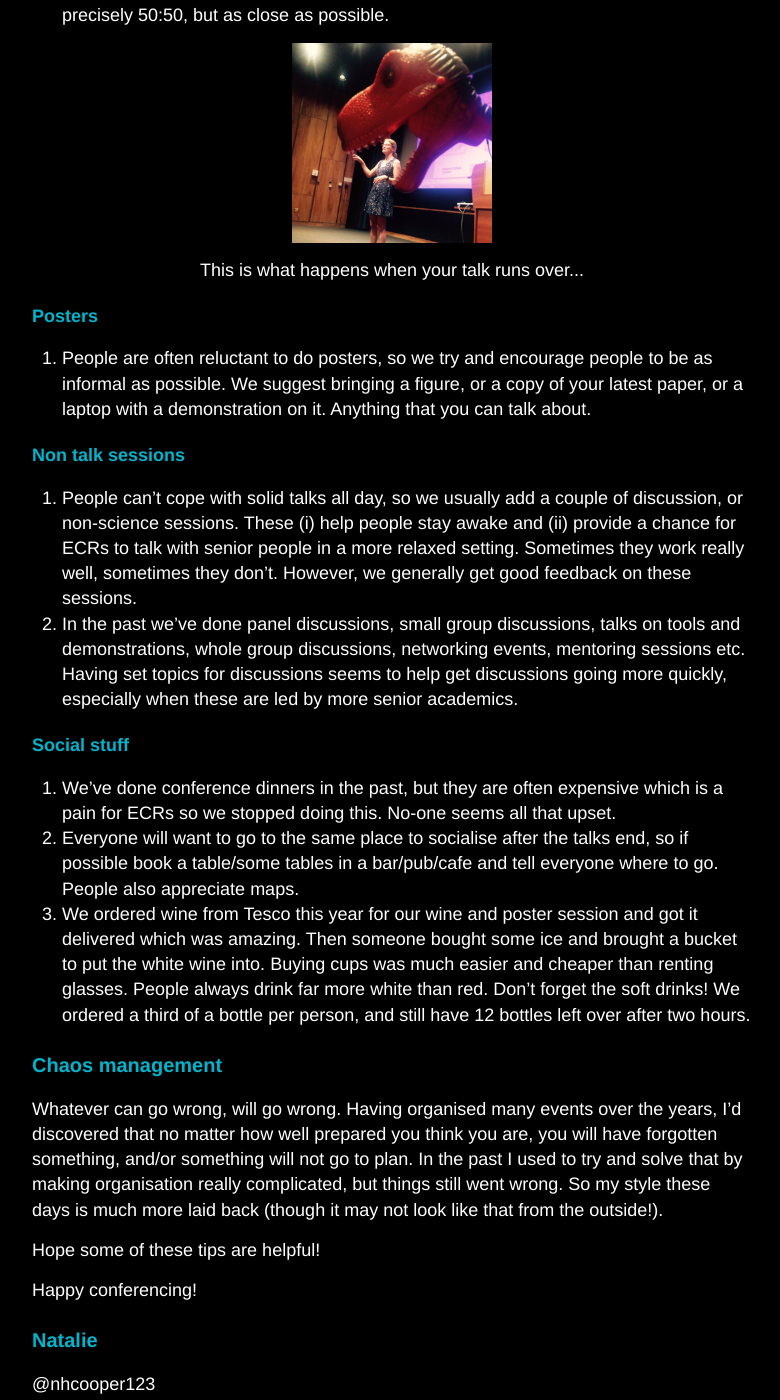
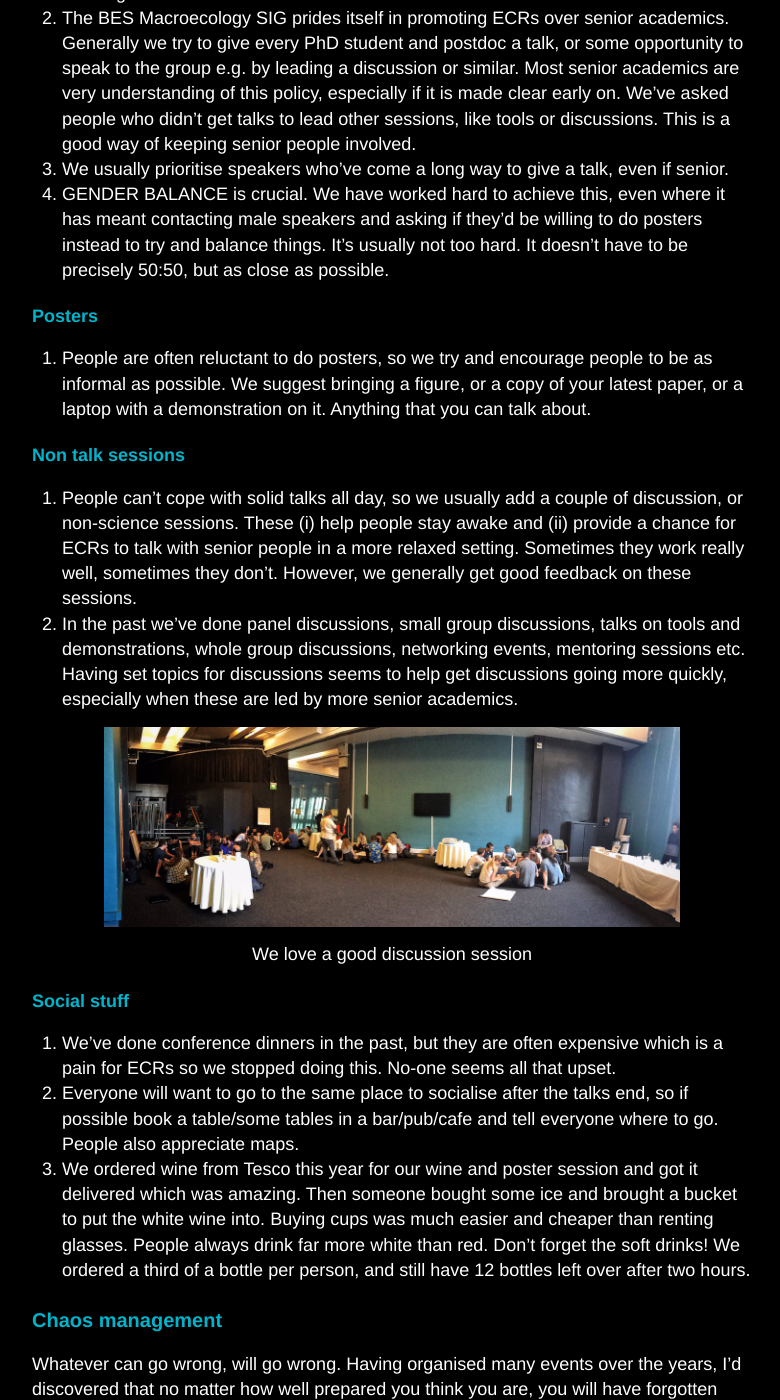
Before and after one commit to macromuseum/macromuseum.github.io, a Jekyll site: the page built from _posts/2017-07-21-organising-conferences.md, in a window 1280 px wide and 1400 px high, scrolled down 3000 px. Shown: the whole window, without its empty margins (248-1028 px from the left). Built offline with Jekyll 4.4.1, drawn with Linux system fonts in a browser that asks for light colours; some of the changed text lies outside the part shown.

Commit message:
Add extra pic to conference blog

```diff
--- a/_posts/2017-07-21-organising-conferences.md
+++ b/_posts/2017-07-21-organising-conferences.md
@@ -20,6 +20,9 @@ My main advice is:
 4. **Delegate as much as possible**. Most people are happy to help out. It can be hard to delegate a lot of the local organisation, so having multiple local organisers helps. People will still ask you all the questions though!
 6. **Be prepared**. Pens, post its, laser pointers, scissors, tape and bluetack are endlessly useful.
 1. Journals and societies are often happy to give small amounts of sponsorship. This can help with extras like wine receptions or student prizes. This year we were sponsored by BES, Methods in Ecology and Evolution, PalAss and Overleaf.
+
+![bodyimg]({{ site.baseurl }}/images/me_dino.jpg)
+<center>This is what happens when your talk runs over...</center>
 
 ### Registration
 1. Use Eventbrite. They charge you a small amount for each ticket, but it's worth it to not have to deal with all the hassle of collecting money from people. Also makes it really easy to refund people should the event be cancelled, or when people's plans change.
@@ -44,15 +47,15 @@ My main advice is:
 1. We usually prioritise speakers who've come a long way to give a talk, even if senior.
 1. GENDER BALANCE is crucial. We have worked hard to achieve this, even where it has meant contacting male speakers and asking if they'd be willing to do posters instead to try and balance things. It's usually not too hard. It doesn't have to be precisely 50:50, but as close as possible.
 
-![bodyimg]({{ site.baseurl }}/images/me_dino.jpg)
-<center>This is what happens when your talk runs over...</center>
-
 #### Posters
 1. People are often reluctant to do posters, so we try and encourage people to be as informal as possible. We suggest bringing a figure, or a copy of your latest paper, or a laptop with a demonstration on it. Anything that you can talk about.
 
 #### Non talk sessions
 1. People can't cope with solid talks all day, so we usually add a couple of discussion, or non-science sessions. These (i) help people stay awake and (ii) provide a chance for ECRs to talk with senior people in a more relaxed setting. Sometimes they work really well, sometimes they don't. However, we generally get good feedback on these sessions.
 1. In the past we've done panel discussions, small group discussions, talks on tools and demonstrations, whole group discussions, networking events, mentoring sessions etc. Having set topics for discussions seems to help get discussions going more quickly, especially when these are led by more senior academics.
+
+![bodyimg]({{ site.baseurl }}/images/discussions.jpg)
+<center>We love a good discussion session</center>
 
 #### Social stuff
 1. We've done conference dinners in the past, but they are often expensive which is a pain for ECRs so we stopped doing this. No-one seems all that upset.
```
Also changed, not shown: images/discussions.jpg (added).
